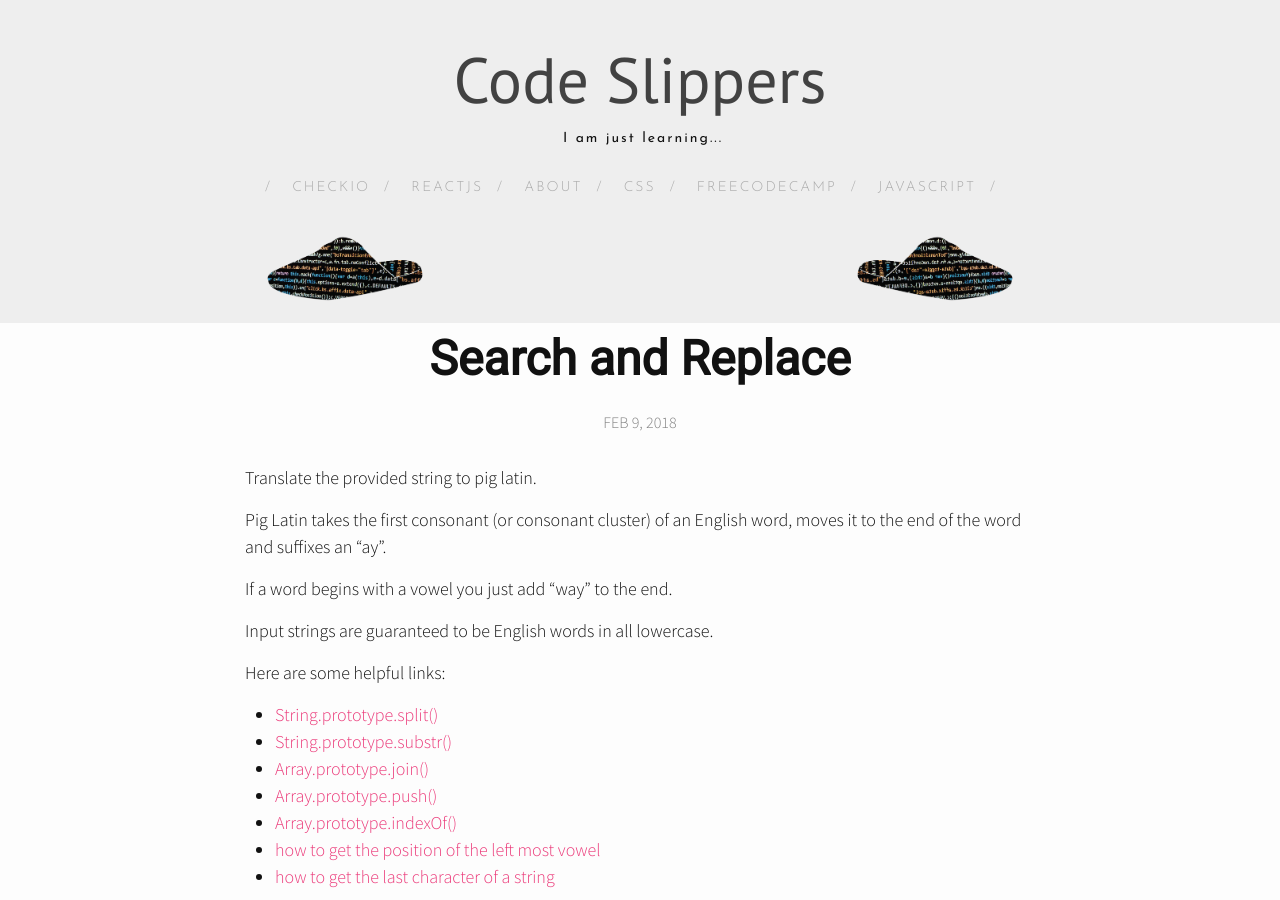
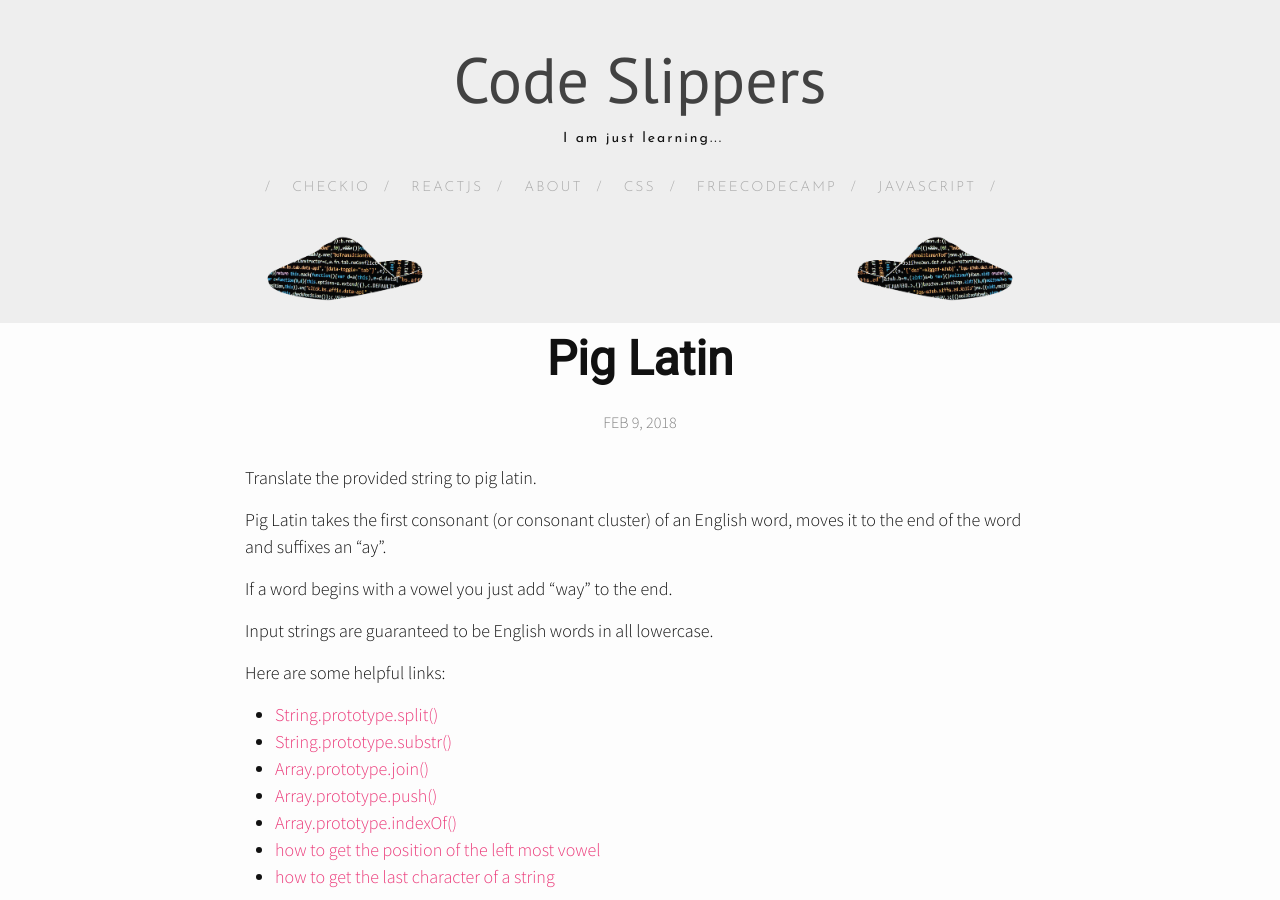
Before and after one commit to dumpofmemory/dumpofmemory.github.io, a Jekyll site: the page built from _posts/2018-02-09-pig-latin.md, in a window 1280 px wide and 900 px high. Built offline with Jekyll 4.4.1, drawn with Linux system fonts in a browser that asks for light colours; nearby versions of some CDN libraries.

Commit message:
updated post

```diff
--- a/_posts/2018-02-09-pig-latin.md
+++ b/_posts/2018-02-09-pig-latin.md
@@ -1,6 +1,6 @@
 ---
 layout: post
-title: Search and Replace
+title: Pig Latin
 categories: freeCodeCamp
 ---
 Translate the provided string to pig latin.
```
